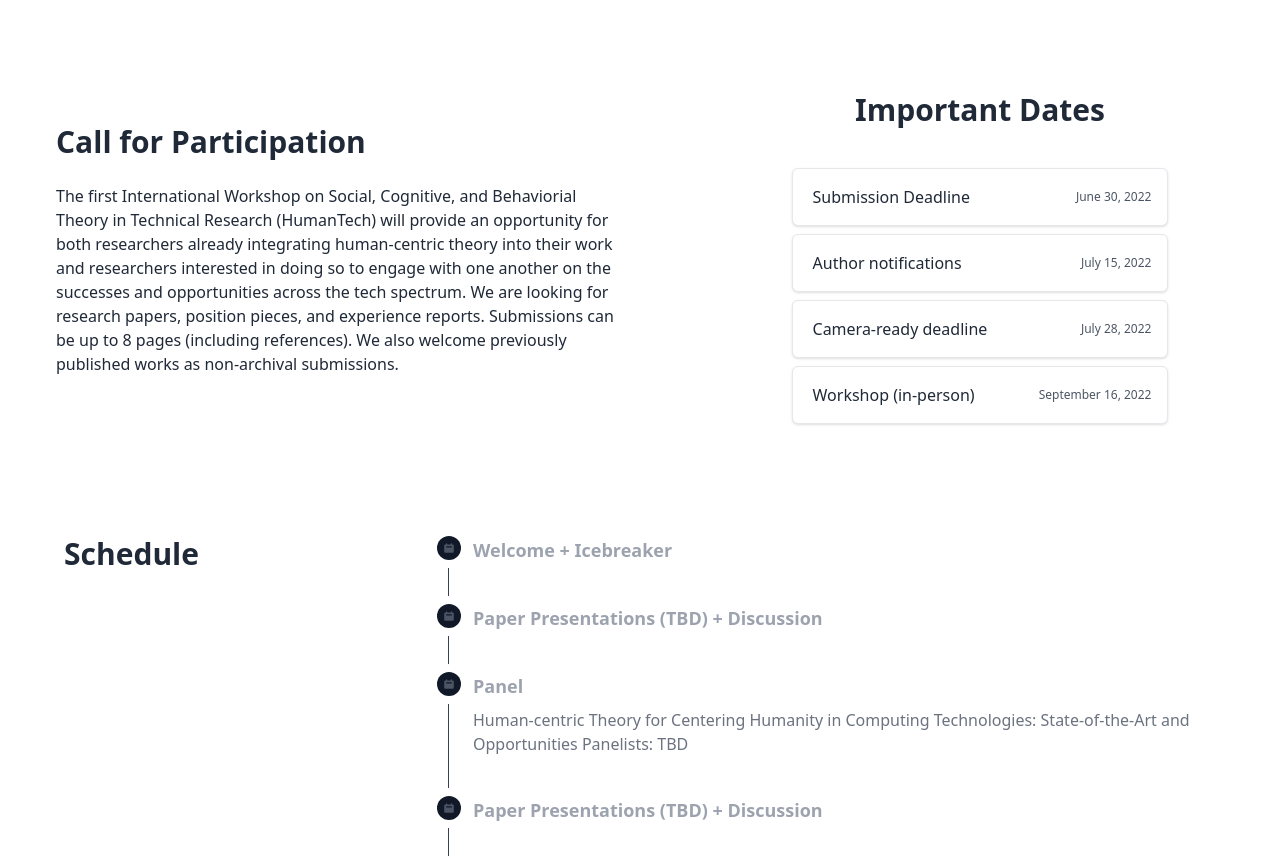
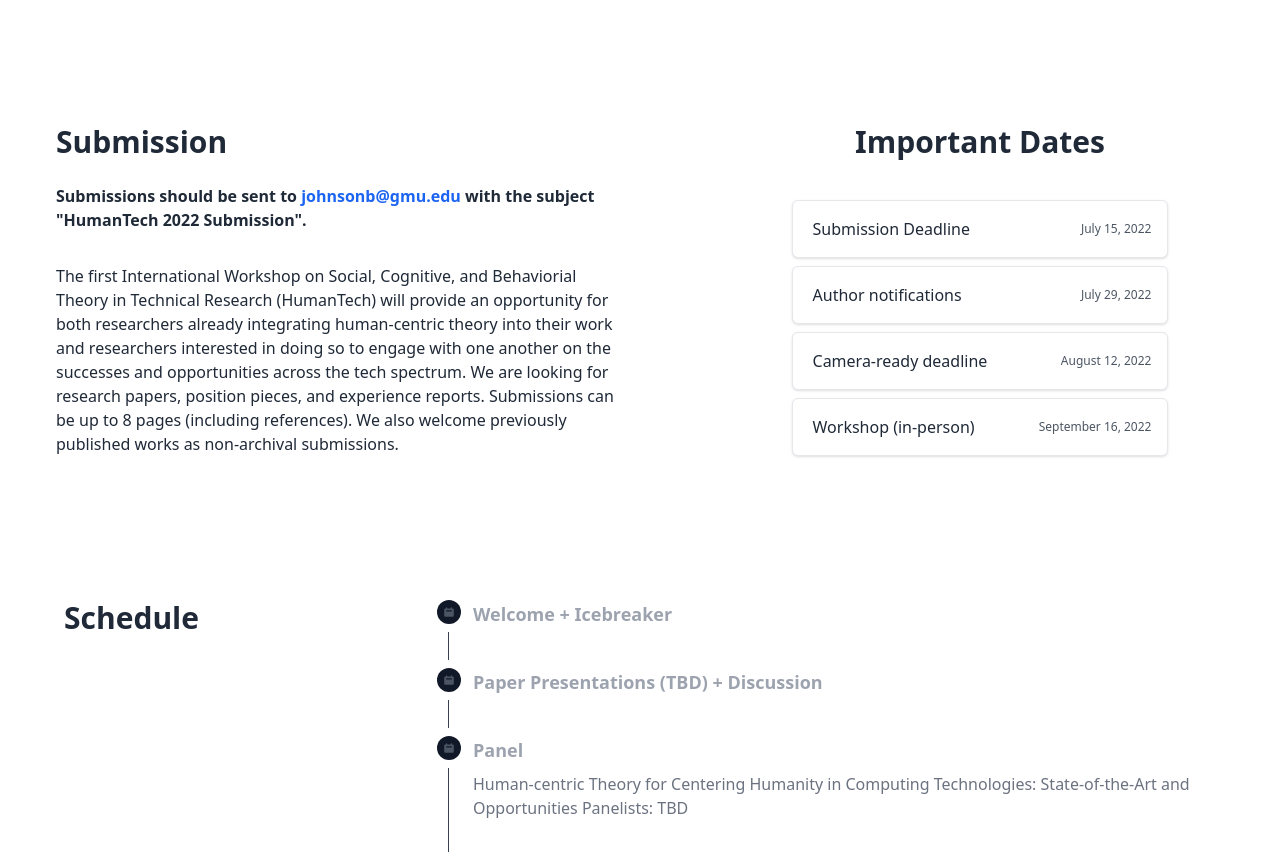
Before and after one commit to INSPIRED-GMU/workshop, a React (Create React App) app in the folder webapp/: page / in a window 1280 px wide. Shown: the part 2580-3438 px from the top of the page. Built offline with nearby package versions, Linux system fonts and the light colour scheme.

Commit message:
dates updated and submission guidelines added

```diff
--- a/webapp/src/components/importantDates.js
+++ b/webapp/src/components/importantDates.js
@@ -12,7 +12,7 @@ export default function ImportantDates() {
                     </div>
                 </div>
                 <div class="text-gray-600 dark:text-gray-200 text-xs">
-                June 30, 2022
+                July 15, 2022
                 </div>
             </div>
         </li>
@@ -24,7 +24,7 @@ export default function ImportantDates() {
                     </div>
                 </div>
                 <div class="text-gray-600 dark:text-gray-200 text-xs">
-                July 15, 2022
+                July 29, 2022
                 </div>
             </div>
         </li>
@@ -36,7 +36,7 @@ export default function ImportantDates() {
                     </div>
                 </div>
                 <div class="text-gray-600 dark:text-gray-200 text-xs">
-                July 28, 2022
+                August 12, 2022
                 </div>
             </div>
         </li>
--- a/webapp/src/components/submission.js
+++ b/webapp/src/components/submission.js
@@ -6,8 +6,9 @@ export default function Submission() {
           <div class="hero">
     <div class="hero-content flex-col lg:flex-row-reverse">
       <div>
-        <h1 class="text-3xl font-bold">Call for Participation</h1>
-        <p class="py-6">
+        <h1 class="text-3xl font-bold">Submission</h1>
+        <p class="py-6 font-bold">Submissions should be sent to <a class="text-blue-600" href="mailto:johnsonb@gmu.edu?subject=HumanTech 2022 Submission">johnsonb@gmu.edu</a> with the subject "HumanTech 2022 Submission".</p>
+        <p class="py-2">
 The first International Workshop on Social, Cognitive, and Behaviorial Theory in Technical Research (HumanTech)  will provide an opportunity for both researchers already integrating human-centric theory into their work and researchers interested in doing so to engage with one another on the successes and opportunities across the tech spectrum. We are looking for research papers, position pieces, and experience reports. Submissions can be up to 8 pages (including references). We also welcome previously published works as non-archival submissions.
 </p>
       </div>
--- a/webapp/src/components/team.js
+++ b/webapp/src/components/team.js
@@ -11,7 +11,7 @@ export default function Team() {
         <div class="p-4">
             <div class="text-center mb-4 opacity-90">
                 <a href="#" class="block relative">
-                    <img alt="profil" src="https://media-exp1.licdn.com/dms/image/C4D03AQHpM7n4mi7z2A/profile-displayphoto-shrink_800_800/0/1634135168427?e=1655337600&v=beta&t=Ha8wlHJkNZKEeXvhuP6IY9-0F0E_n3LELNyKL16VaYI" class="mx-auto object-cover rounded-full h-40 w-40 "/>
+                    <img alt="profil" src="https://media-exp1.licdn.com/dms/image/C4D03AQHpM7n4mi7z2A/profile-displayphoto-shrink_800_800/0/1634135168427?e=1661385600&v=beta&t=8fDBo8zZwH8AWt-7Xps1zbjYJjLd5jkrLEqHFZm_GoQ" class="mx-auto object-cover rounded-full h-40 w-40 "/>
                 </a>
             </div>
             <div class="text-center">
```
